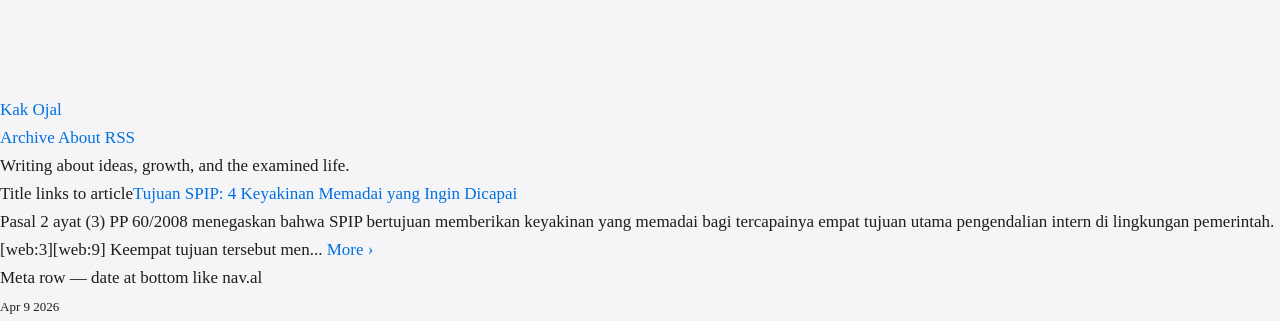
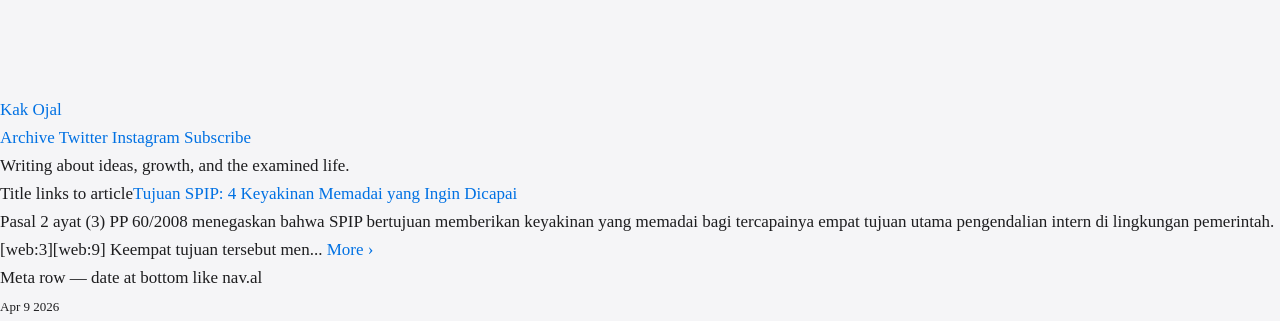
Before and after one commit to makhrojal/makhrojal.github.io, a Jekyll site: the page built from index.md, in a window 1280 px wide and 900 px high. Shown: the top 321 px of the window. Built offline with Jekyll 4.4.1, drawn with Linux system fonts in a browser that asks for light colours; some web fonts are replaced; some of the changed lines change nothing that is shown.

Commit message:
style: update header.html — subscribe toggle + social links + IntersectionObserver
Added subscription functionality with toggle and form.

```diff
--- a/_includes/header.html
+++ b/_includes/header.html
@@ -1,21 +1,41 @@
-{{/*
-  nav.al exact nav:
-  - Brand (RED) on LEFT — scrolls with page (NOT fixed)
-  - Links on RIGHT: Archive · About · RSS
-  - NO border-bottom, NO background blur
-*/}}
 <nav class="site-nav" aria-label="Site navigation">
   <a href="{{ '/' | relative_url }}" class="site-nav__brand">{{ site.title }}</a>
   <div class="site-nav__links">
-    <a href="{{ '/archive/' | relative_url }}"
-       {% if page.url contains 'archive' %}class="active"{% endif %}>Archive</a>
-    <a href="{{ '/about/' | relative_url }}"
-       {% if page.url contains 'about' %}class="active"{% endif %}>About</a>
-    <a href="{{ '/feed.xml' | relative_url }}">RSS</a>
+    <a href="{{ '/archive/' | relative_url }}" {% if page.url contains 'archive' %}class="active"{% endif %}>Archive</a>
+    <a href="https://x.com/makhrojal" target="_blank" rel="noopener noreferrer">Twitter</a>
+    <a href="https://instagram.com/makhrojal" target="_blank" rel="noopener noreferrer">Instagram</a>
+    <a href="#" class="subscribe-toggle" id="subscribe-toggle">Subscribe</a>
   </div>
 </nav>
 
+<div class="subscribe-box" id="subscribe-box" hidden>
+  <form class="subscribe-form" action="{{ '/feed.xml' | relative_url }}" method="get">
+    <label for="sub-email">Subscribe</label>
+    <input type="email" id="sub-email" name="email" placeholder="Email" required autocapitalize="none" />
+    <button type="submit">Subscribe</button>
+    <a href="#" class="cancel-sub" id="cancel-sub">Cancel</a>
+  </form>
+</div>
+
 <script>
+(function(){
+  var toggle = document.getElementById('subscribe-toggle');
+  var box = document.getElementById('subscribe-box');
+  var cancel = document.getElementById('cancel-sub');
+  if (toggle && box) {
+    toggle.addEventListener('click', function(e){
+      e.preventDefault();
+      box.hidden = !box.hidden;
+    });
+  }
+  if (cancel && box) {
+    cancel.addEventListener('click', function(e){
+      e.preventDefault();
+      box.hidden = true;
+    });
+  }
+})();
+
 (function () {
   if (!('IntersectionObserver' in window)) {
     document.querySelectorAll('.fade-up').forEach(function(el){ el.classList.add('is-visible'); });
```
